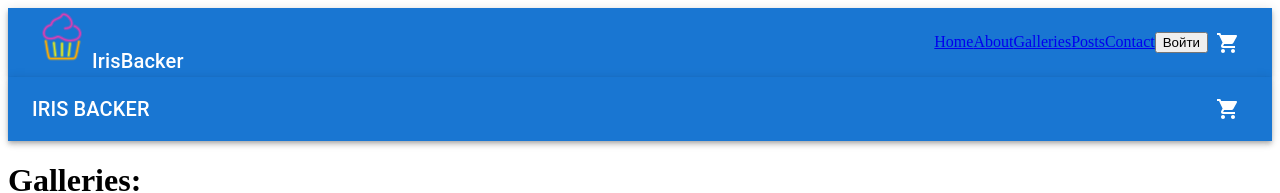
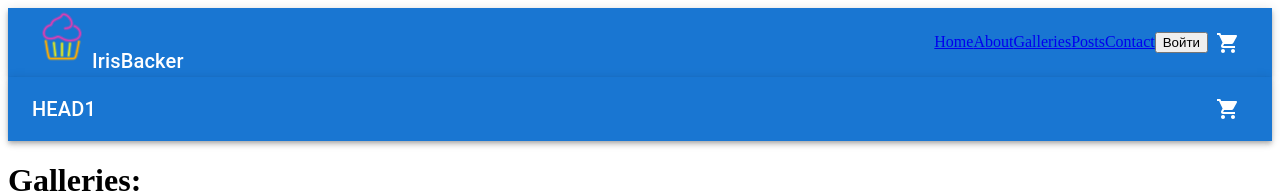
Before and after one commit to AgataHerbst/final-work, a Next.js app: page /galleries in a window 1280 px wide. Shown: the top 193 px of the page. Built offline with nearby package versions, Linux system fonts and the light colour scheme.

Commit message:
new commit

```diff
--- a/components/Head1.js
+++ b/components/Head1.js
@@ -11,7 +11,7 @@ function Header({handleCart, orderLen}) {
             component="span"
             sx={{flexGrow: 1}}
             >
-            IRIS BACKER
+         HEAD1
             </Typography>
             <IconButton
             color="inherit"
```
